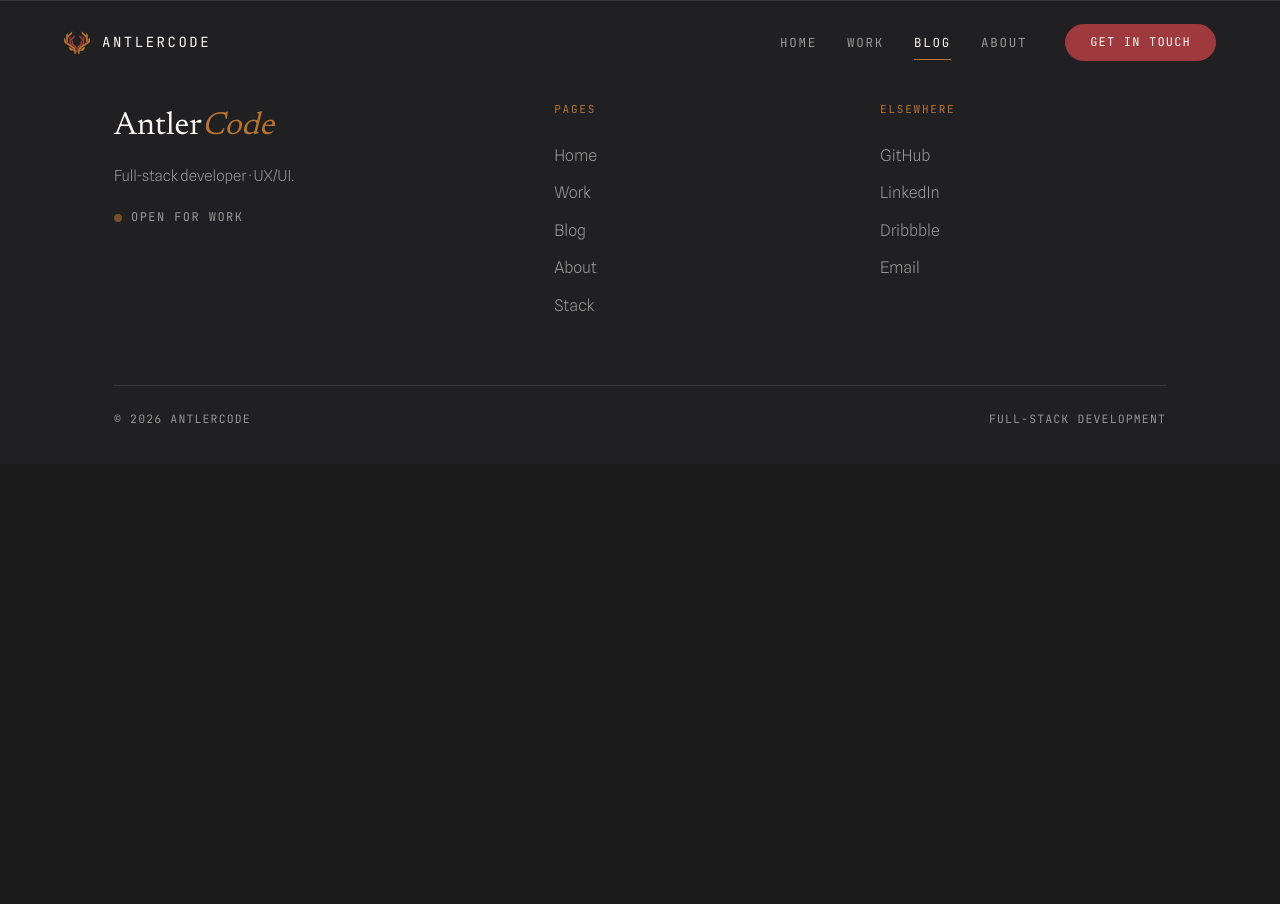
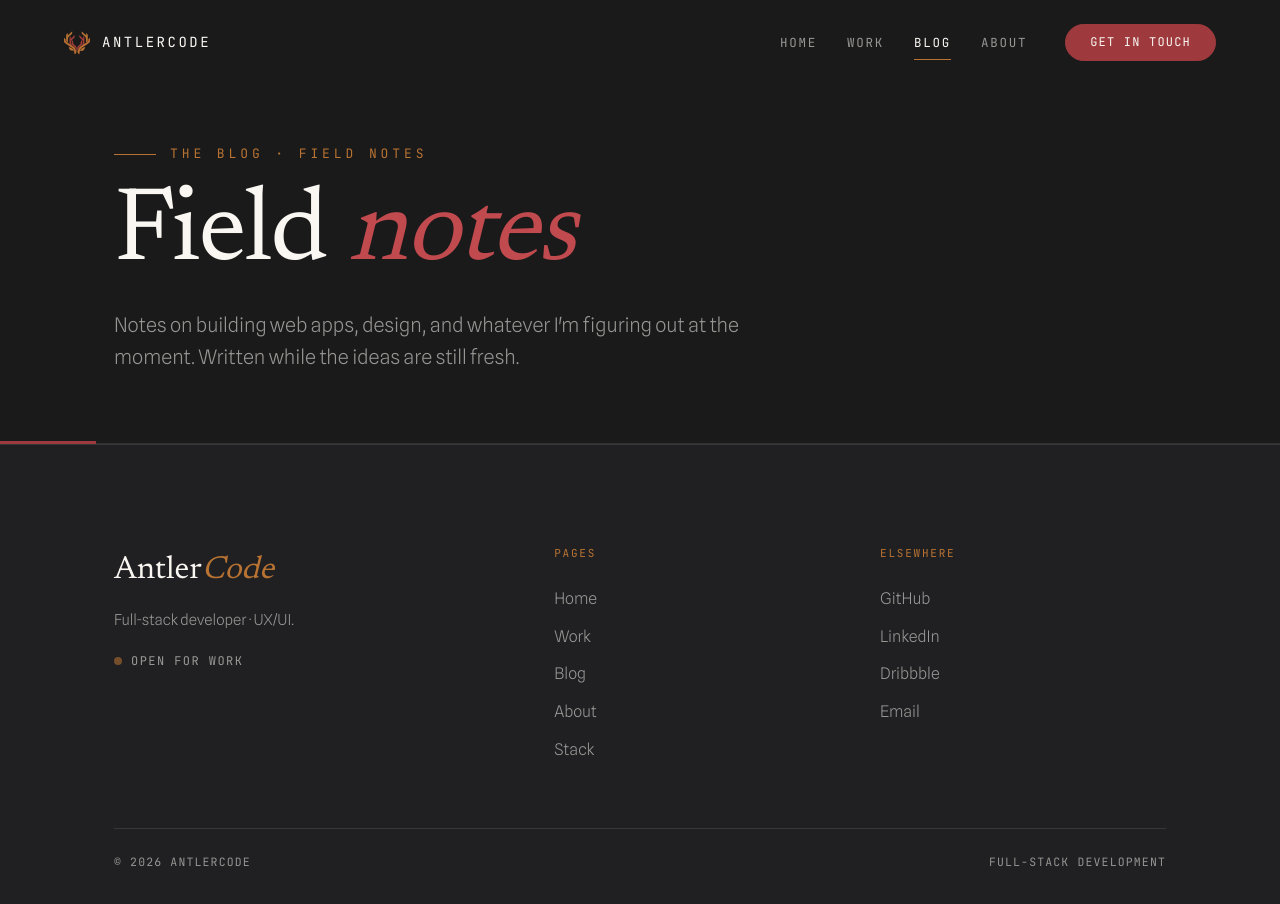
Before and after one commit to AntlerCode/portfolio-antlercode, a Next.js app: page /blog in a window 1280 px wide. Shown: the top 904 px of the page. Before the commit the page ends 800 px from the top, so only its background shows below. Built offline with nearby package versions, Linux system fonts and the light colour scheme.

Commit message:
feat: hero section on blog page added

```diff
--- /dev/null
+++ b/src/app/blog/_components/BlogHero.tsx
@@ -0,0 +1,15 @@
+
+
+export default function BlogHero() {
+    return (
+        <header className="pagehead" id="main" tabIndex={-1}>
+            <div className="wrap">
+                <div className="eyebrow reveal">The blog · Field notes</div>
+                <h1 className="reveal">Field <span className="it">notes</span></h1>
+                <p className="lede reveal">Notes on building web apps, design, and whatever I'm figuring out at the
+                    moment. Written while the ideas are still fresh.</p>
+            </div>
+            <span className="accentline"></span>
+        </header>
+    )
+}
--- a/src/app/blog/page.tsx
+++ b/src/app/blog/page.tsx
@@ -1,3 +1,8 @@
+import BlogHero from "./_components/BlogHero";
+
+
 export default function BlogPage() {
-    return null
+    return (
+        <BlogHero />
+    )
 }
```
